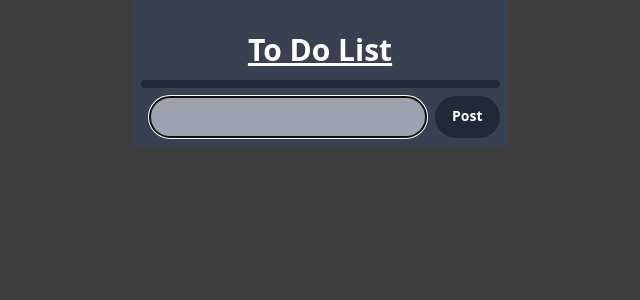
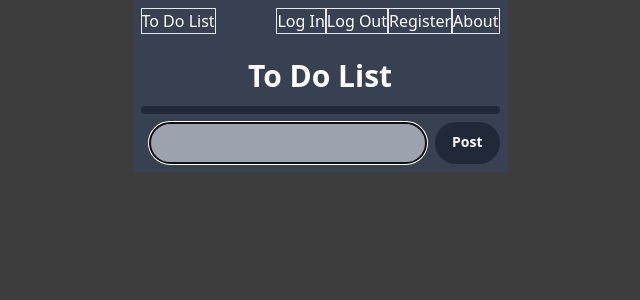
Before and after one commit to lawrence-yoon/do-list, a React (Vite) app in the folder frontend/: page / in a window 1280 px wide. Shown: the top 300 px of the page, without its empty margins (320-960 px from the left). Built offline with nearby package versions, Linux system fonts and the light colour scheme.

Commit message:
add basic navbar

```diff
--- a/frontend/src/App.jsx
+++ b/frontend/src/App.jsx
@@ -24,7 +24,16 @@ function App() {
 
   return (
     <div className='body container flex flex-col p-2 mx-auto h-screen max-w-screen-sm text-white bg-gray-700' >
-      <h1 className='text-3xl font-bold underline pt-6 pb-3 text-center'>To Do List</h1>
+      <nav className='container flex flex-row justify-between'>
+        <NavbarLinks label="To Do List"/>
+        <div className="flex">
+          <NavbarLinks label="Log In"/>
+          <NavbarLinks label="Log Out"/>
+          <NavbarLinks label="Register"/>
+          <NavbarLinks label="About"/>
+        </div>
+      </nav>
+      <h1 className='text-3xl font-bold pt-6 pb-3 text-center'>To Do List</h1>
 
       <div className="container overflow-scroll flex flex-col flex-grow bg-gray-800 mx-auto p-1 mb-2 rounded-md">
         {list.map((elem, index)=>
@@ -39,7 +48,11 @@ function App() {
   )
 }
 
-
+function NavbarLinks({href, label}){
+  return (
+    <a className="border block" href={href}> {label} </a>
+  )
+}
 
 
 
```
